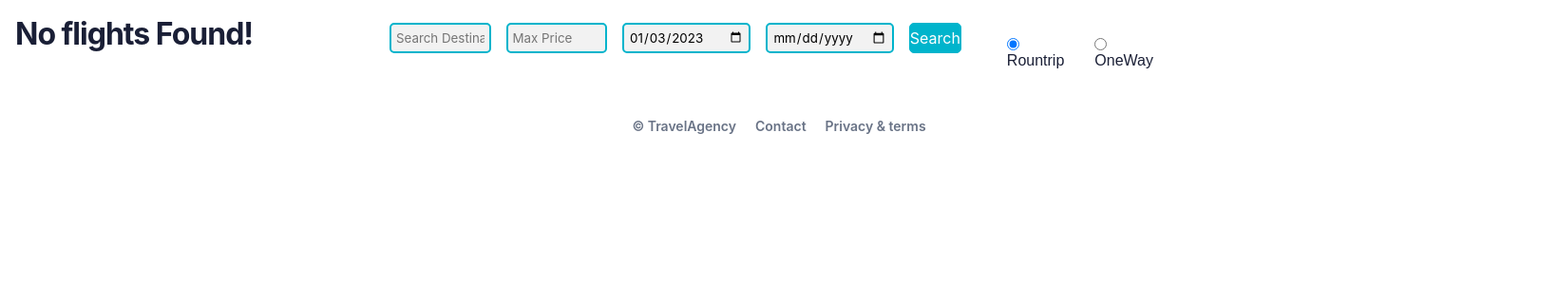
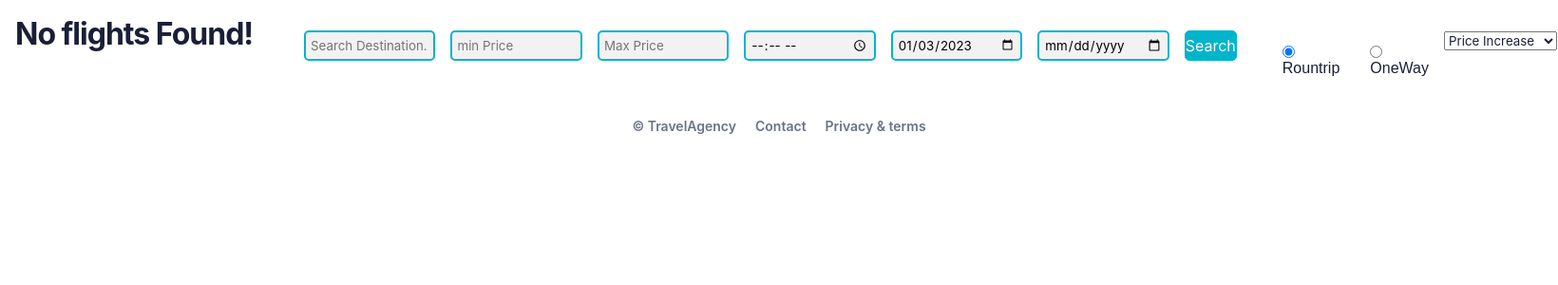
Before and after one commit to AfikDanan/TravelAgency, a Node server app: page / in a window 1640 px wide. Shown: the part 56-356 px from the top of the page at 95% size. Run offline with Node 20, Linux system fonts and the light colour scheme; data that the repository does not hold is empty; some libraries are stand-ins or nearby versions.

Commit message:
Minor appearence fixes + adding price range search

```diff
--- a/app.js
+++ b/app.js
@@ -1,3 +1,4 @@
+process.env.TZ = "Asia/Jerusalem";
 const path = require('path')
 const express = require('express');
 const bodyParser = require('body-parser');
@@ -8,7 +9,6 @@ const flash = require('connect-flash');
 const mongoose = require('mongoose');
 const MongoDBTravelAgency = require('connect-mongodb-session')(session);
 const MONGODB_URI = "mongodb+srv://admin:admin@cluster.xmzwgdr.mongodb.net/TravelAgency?retryWrites=true&w=majority";
-
 const errorController = require('./controllers/error');
 const User = require('./models/user');
 
--- a/controllers/flight.js
+++ b/controllers/flight.js
@@ -27,8 +27,6 @@ exports.getAllflights = (req, res, next) => {
 };
 
 exports.getFilterflights = (req, res, next) => {
-  // const tripFilter = req.query.trip;
-
   let isAdmin = false;
   if (req.session.user) {
     isAdmin = req.session.user.type === 'admin';
@@ -36,11 +34,12 @@ exports.getFilterflights = (req, res, next) => {
 
   const query1 = {};
   const query2 = {};
+  const sortByQurey = {};
   if (req.query.destination) {
     query1.destination = req.query.destination;
   }
-  if (req.query.price) {
-    query1.price = { $lte: req.query.price };
+  if (req.query.minPrice || req.query.maxPrice) {
+    query1.price = { $gte: req.query.minPrice || 0, $lte: req.query.maxPrice || 10000 };
     query2.price = query1.price;
   }
   if (req.query.startDate && req.query.endDate) {
@@ -53,18 +52,34 @@ exports.getFilterflights = (req, res, next) => {
   else {
     query2.destination = query1.destination;
   }
-  Flight.find({ $or: [query1, query2] }, function (err, flights) {
-    if (err) {
-      res.send(err);
-    } else {
+
+  if (req.query.sortBy) {
+    if (req.query.sortBy === 'priceAsc') {
+      sortByQurey.price = 1
+    }
+    else if (req.query.sortBy === 'priceDesc') {
+      sortByQurey.price = -1;
+    }
+    else if (req.query.sortBy === 'poplar') {
+      sortByQurey.numOfSeats = 1;
+    }
+    else {
+      sortByQurey.destination = 1;
+    }
+  }
+
+  Flight.find({ $or: [query1, query2] }).sort(sortByQurey).then((flights) => {
     res.render('flight/flight-list', {
       flights: flights,
       pageTitle: 'All flights',
       path: '/flights',
       isAdmin: isAdmin,
     })
-    }
+  })
+    .catch((err) => {
+      console.log(err);
     });
+
 };
 
 exports.getflight = (req, res, next) => {
--- a/public/css/main.css
+++ b/public/css/main.css
@@ -31,6 +31,10 @@ form {
 .image img {
   max-width: 100%;
   max-height: 20rem;
+}
+
+.searchBarStickTop {
+  position: absolute;
 }
 
 .main-header {
--- a/public/css/searchBar.css
+++ b/public/css/searchBar.css
@@ -1,12 +1,7 @@
 @import url(https://fonts.googleapis.com/css?family=Open+Sans);
 
-body {
-
-  font-family: 'Open Sans', sans-serif;
-}
-
 .search {
-  width: auto;
+  width: 75rem;
   position: absolute;
   display: flex;
 }
@@ -33,7 +28,7 @@ body {
 }
 
 .searchButton {
-  width: auto;
+  width: 5rem;
   height: 2rem;
   border: 1px solid #00B4CC;
 
@@ -47,12 +42,10 @@ body {
 
 /*Resize the wrap to see the search bar change!*/
 .wrap {
-  width: 50%;
-  position: fixed;
-  align-items: center;
-  top: 10%;
-  left: 50%;
-
+  width: 60rem;
+  position: absolute;
+  top: 2rem;
+  left: 50rem;
   transform: translate(-50%, -50%);
 }
 
@@ -61,3 +54,12 @@ label {
   font: 1rem 'Fira Sans', sans-serif;
   text-align: center;
 }
+
+
+.sort {
+  position: absolute;
+  left: 95rem;
+  top: 2rem;
+  z-index: 1;
+
+}
--- a/views/admin/flights.ejs
+++ b/views/admin/flights.ejs
@@ -24,7 +24,7 @@
                                     <div class="card__content">
                                         <p class="flight__description">
                                             from <%= flight.origin %> to <%= flight.destinaton %></br>
-                                                    date: <%= flight.date.toDateString() %></br>
+                                                    Date: <%= flight.date.toDateString() %></br>
                                                         Take Off: <%= flight.takeOffTime %></br>
                                                             Landing: <%= flight.landing %></br>
                                                                 available seats: <%= flight.numOfSeats %></br>
--- a/views/flight/flight-detail.ejs
+++ b/views/flight/flight-detail.ejs
@@ -18,7 +18,7 @@
                         <div class="card__content">
                             <p class="flight__description">
                                 from <%= flight.origin %> to <%= flight.destination %></br>
-                                        date: <%= flight.date %></br>
+                                        Date: <%= flight.date %></br>
                                             Take Off: <%= flight.takeOffTime %></br>
                                                 Landing: <%= flight.landing %></br>
                                                     available seats: <%= flight.numOfSeats %></br>
--- a/views/flight/flight-list.ejs
+++ b/views/flight/flight-list.ejs
@@ -25,7 +25,7 @@
                                             from <%= flight.origin %> to <%= flight.destination %></br></p>
 
                                         <p class="flight__description" id='date'>
-                                            date: <%= flight.date.toDateString() %></br></p>
+                                            Date: <%= flight.date.toDateString() %></br></p>
 
                                         <p class="flight__description" id='takeOffTime'>
                                             Take Off: <%= flight.takeOffTime %></br> </p>
--- a/views/flight/index.ejs
+++ b/views/flight/index.ejs
@@ -4,7 +4,9 @@
 
     <body>
         <%- include('../includes/navigation.ejs') %>
+
             <%- include('../includes/searchBar.ejs') %>
+
 
                 <main>
                     <% if (flights.length> 0) { %>
@@ -23,7 +25,7 @@
                                     <div class="card__content">
                                         <p class="flight__description">
                                             from <%= flight.origin %> to <%= flight.destinaton %></br>
-                                                    date: <%= flight.date.toDateString() %></br>
+                                                    Date: <%= flight.date.toDateString() %></br>
                                                         Take Off: <%= flight.takeOffTime %></br>
                                                             Landing: <%= flight.landing %></br>
                                                                 available seats: <%= flight.numOfSeats %></br>
--- a/views/includes/searchBar.ejs
+++ b/views/includes/searchBar.ejs
@@ -1,14 +1,19 @@
-<form action='/filterFlights' method="get">
+<div class="searchBarStickTop">
+  <form action='/filterFlights' method="get" id="searchBarForm">
 
     <div class="wrap">
       <div class="search" style="display:inline-flex;">
         <input type="text" class="searchTerm" id="search-query" name="destination" placeholder="Search Destination...">
 
-      <input type="number" class="searchTerm" id="price-filter" name="price" placeholder="Max Price" min="0">
+        <input type="number" class="searchTerm" id="price-filter" name="minPrice" placeholder="min Price" min="0">
 
-      <input type="date" class="searchTerm" id="datePickerIdStart" name="startDate">
+        <input type="number" class="searchTerm" id="price-filter" name="maxPrice" placeholder="Max Price">
 
-      <input type="date" class="searchTerm" id="datePickerIdEnd" name="endDate">
+        <input type="time" class="searchTerm" id="timeTakeOff" name="takeOffTime">
+
+        <input type="date" class="searchTerm" id="datePickerIdStart" name="startDate" onchange="validRange()">
+
+        <input type="date" class="searchTerm" id="datePickerIdEnd" name="endDate" onchange="validRange()">
 
         <button class='searchButton' type="submit">Search</button>
 
@@ -22,16 +27,35 @@
         </div>
       </div>
     </div>
+    <div class="sort" style="display:inline-block;">
+      <select name="sortBy" id="sortBy" form="searchBarForm">
+        <option value="priceAsc">Price Increase</option>
+        <option value="priceDesc">Price Decrease</option>
+        <option value="poplar">Most poplar</option>
+        <option value="destination">Country</option>
+      </select>
+    </div>
+
+</div>
 
 </form>
-
+</div>
 <script src="https://cdnjs.cloudflare.com/ajax/libs/es6-shim/0.35.3/es6-shim.min.js"></script>
 <script src="/vendors/formvalidation/dist/js/FormValidation.min.js"></script>
 <script src="/vendors/formvalidation/dist/js/plugins/StartEndDate.min.js"></script>
 
 <script>
+
   datePickerIdStart.min = new Date().toISOString().split("T")[0];
   datePickerIdStart.value = new Date().toISOString().split("T")[0];
-  datePickerIdEnd.min = datePickerIdStart.value
+  datePickerIdEnd.min = datePickerIdStart.value;
+  console.log(new Date().toISOString().split("T")[1]);
+  // datePickerIdEnd.value = datePickerIdStart.value;
+
+  function validRange() {
+    datePickerIdEnd.min = datePickerIdStart.value;
+    datePickerIdStart.max = datePickerIdEnd.value;
+  }
+
 
 </script>
```
Lines whose indentation alone changed are shown as unchanged.
